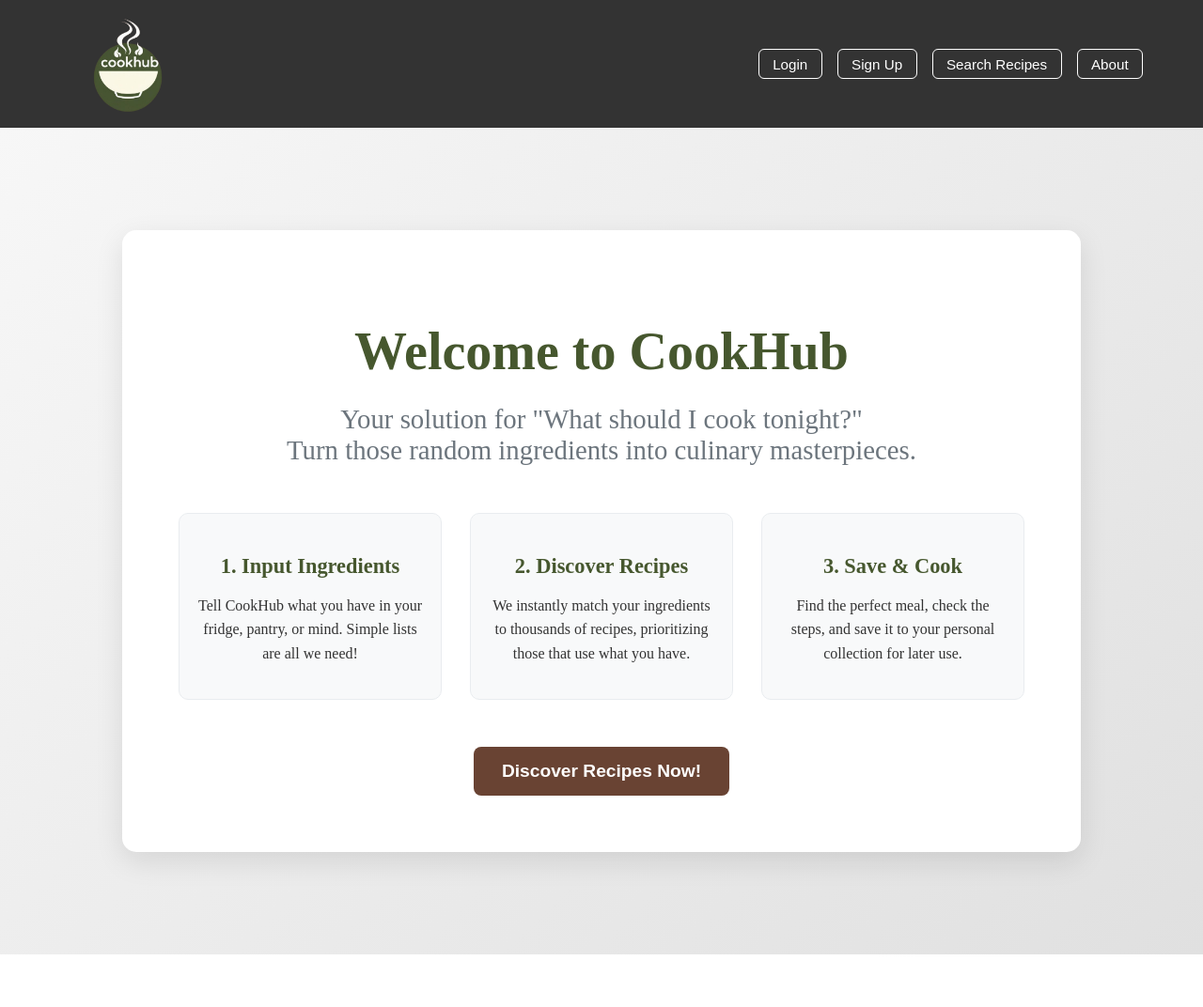
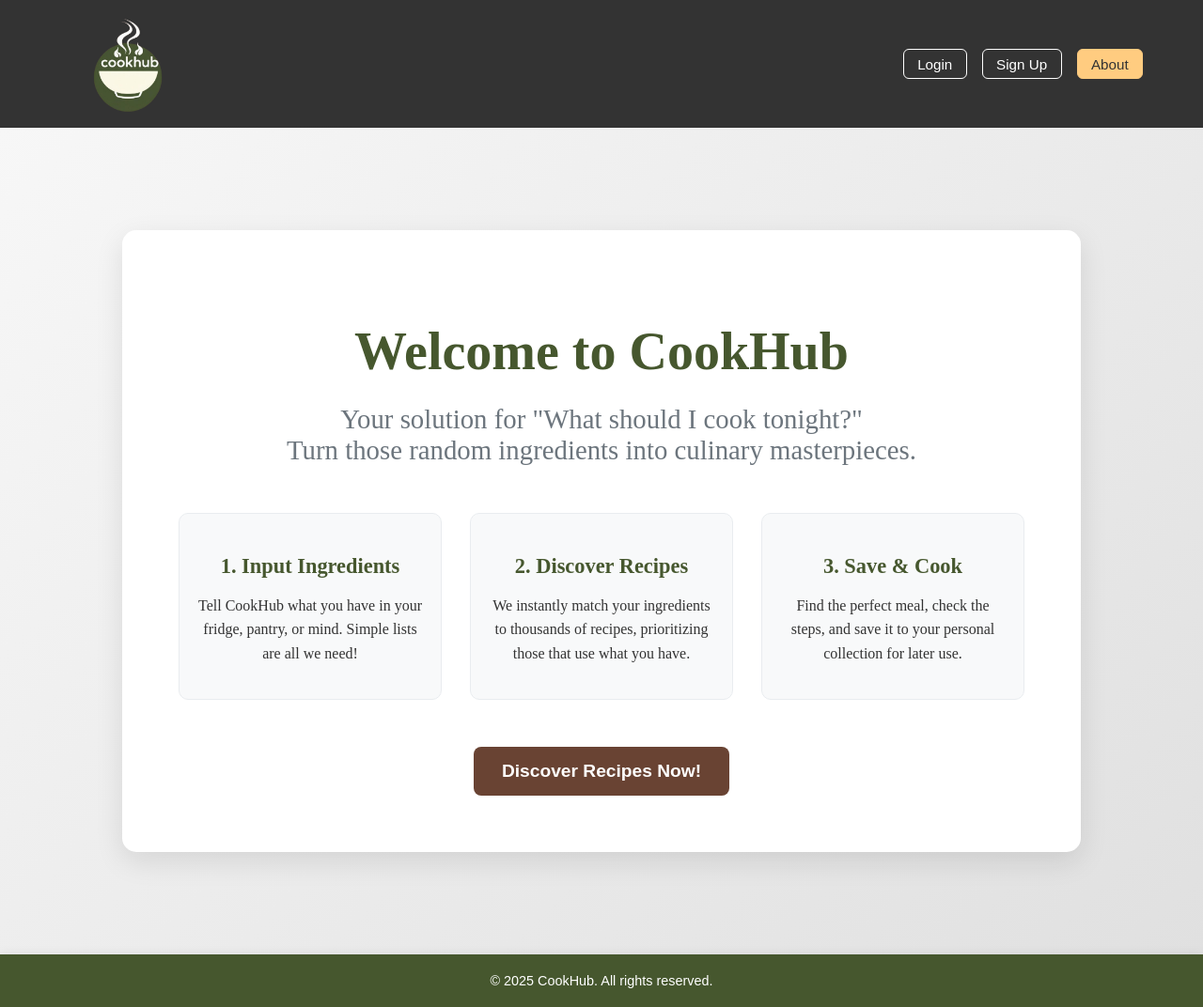
Before and after one commit to Abiolr/cookhub, a React (Vite) app in the folder client/: page / in a window 1280 px wide. Shown: the whole page at 94% size. Before the commit the page ends 1016 px from the top, so only its background shows below. Built offline with nearby package versions, Linux system fonts and the light colour scheme.

Commit message:
Edited Header + Added Footer

```diff
--- a/client/src/App.jsx
+++ b/client/src/App.jsx
@@ -7,6 +7,7 @@ import Registration from "./components/Registration.jsx";
 import Dashboard from "./components/Dashboard.jsx";
 import View from "./components/View.jsx";
 import Search from "./components/Search.jsx";
+import Footer from "./components/Footer.jsx";
 
 function App() {
   const [isLoggedIn, setIsLoggedIn] = useState(false);
@@ -52,7 +53,6 @@ function App() {
           currentUser={currentUser}
           onLogout={handleLogout}
         />
-
         <main className="main-content">
           <Routes>
             {/* Public routes */}
@@ -81,7 +81,6 @@ function App() {
                 )
               }
             />
-
             {/* Protected routes */}
             <Route
               path="/dashboard"
@@ -114,6 +113,8 @@ function App() {
             <Route path="*" element={<Navigate to="/" replace />} />
           </Routes>
         </main>
+        {/* ✅ Footer appears on every page */}
+        <Footer />
       </div>
     </Router>
   );
--- a/client/src/components/Header.jsx
+++ b/client/src/components/Header.jsx
@@ -11,40 +11,29 @@ function Header({ isLoggedIn, currentUser, onLogout }) {
     navigate("/");
   };
 
-  const isActive = (path) => {
-    return location.pathname === path;
-  };
+  const isActive = (path) => location.pathname === path;
 
   return (
     <header className="header">
       <div className="header-content">
-        {/* Logo - always clickable to go home */}
+        {/* Logo always clickable */}
         <Link to="/" className="logo-link">
-          <img
-            src={logoUrl}
-            className="header-logo"
-            alt="CookHub Logo"
-          />
+          <img src={logoUrl} className="header-logo" alt="CookHub Logo" />
         </Link>
 
         {/* Navigation buttons */}
         <div className="header-nav">
           {isLoggedIn ? (
-            // Logged in state
+            // 🔒 Logged-in state
             <>
               <Link
                 to="/dashboard"
-                className={`header-button ${isActive('/dashboard') ? 'active' : ''}`}
+                className={`header-button ${
+                  isActive("/dashboard") ? "active" : ""
+                }`}
               >
                 Dashboard
               </Link>
-              <Link
-                to="/search"
-                className={`header-button ${isActive('/search') ? 'active' : ''}`}
-              >
-                Search Recipes
-              </Link>
-              <button className="header-button">Account</button>
               <button
                 className="header-button logout-button"
                 onClick={handleLogout}
@@ -53,33 +42,31 @@ function Header({ isLoggedIn, currentUser, onLogout }) {
               </button>
             </>
           ) : (
-            // Not logged in state
+            // 🔓 Logged-out state
             <>
               <Link
                 to="/login"
-                className={`header-button ${isActive('/login') ? 'active' : ''}`}
+                className={`header-button ${
+                  isActive("/login") ? "active" : ""
+                }`}
               >
                 Login
               </Link>
               <Link
                 to="/register"
-                className={`header-button ${isActive('/register') ? 'active' : ''}`}
+                className={`header-button ${
+                  isActive("/register") ? "active" : ""
+                }`}
               >
                 Sign Up
-              </Link>
-              <Link
-                to="/search"
-                className={`header-button ${isActive('/search') ? 'active' : ''}`}
-              >
-                Search Recipes
               </Link>
             </>
           )}
 
-          {/* Always visible buttons */}
+          {/* 🏠 About (always visible, returns home) */}
           <Link
-            to="/about"
-            className={`header-button ${isActive('/about') ? 'active' : ''}`}
+            to="/"
+            className={`header-button ${isActive("/") ? "active" : ""}`}
           >
             About
           </Link>
--- a/client/src/components/Homepage.jsx
+++ b/client/src/components/Homepage.jsx
@@ -1,8 +1,10 @@
 // Homepage.jsx
 import React from 'react';
+import { useNavigate } from "react-router-dom"; // ✅ import this
 import "../styles/Homepage.css";
 
 const Homepage = () => {
+    const navigate = useNavigate(); // ✅ create the navigate function here
     return (
         <div className="homepage-container">
             <div className="homepage-content">
@@ -38,10 +40,7 @@ const Homepage = () => {
                 {/* Call to Action */}
                 <button
                     className="cta-button"
-                    onClick={() => {
-                        // TODO: Implement navigation to the /login or /register route using React Router
-                        console.log("Navigating to Login/Registration Page...");
-                    }}
+                    onClick={() => navigate("/login")} // ✅ navigates to login page
                 >
                     Discover Recipes Now!
                 </button>
--- a/client/src/styles/Footer.css
+++ b/client/src/styles/Footer.css
@@ -1,5 +1,5 @@
 .footer {
-  position: fixed;
+  position: static;
   bottom: 0;
   left: 0;
   width: 100%;
```
Also changed, not shown: 1 other file (tests, documents, lock files or other folders).
